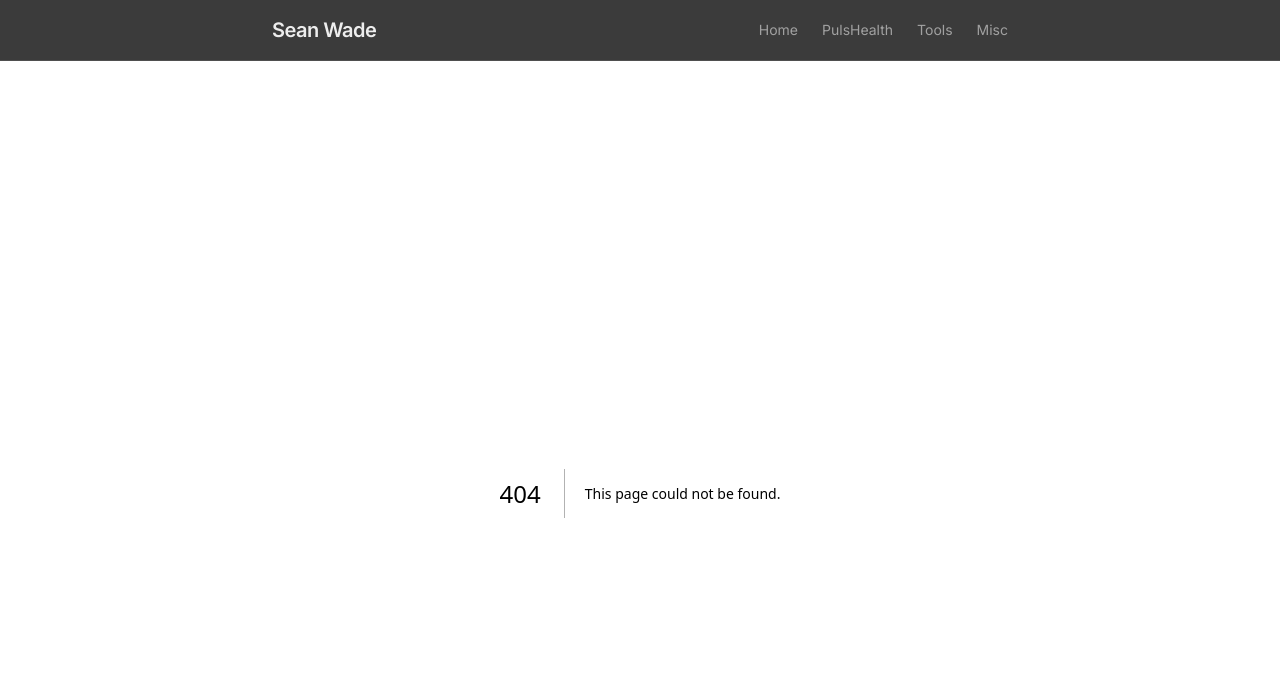
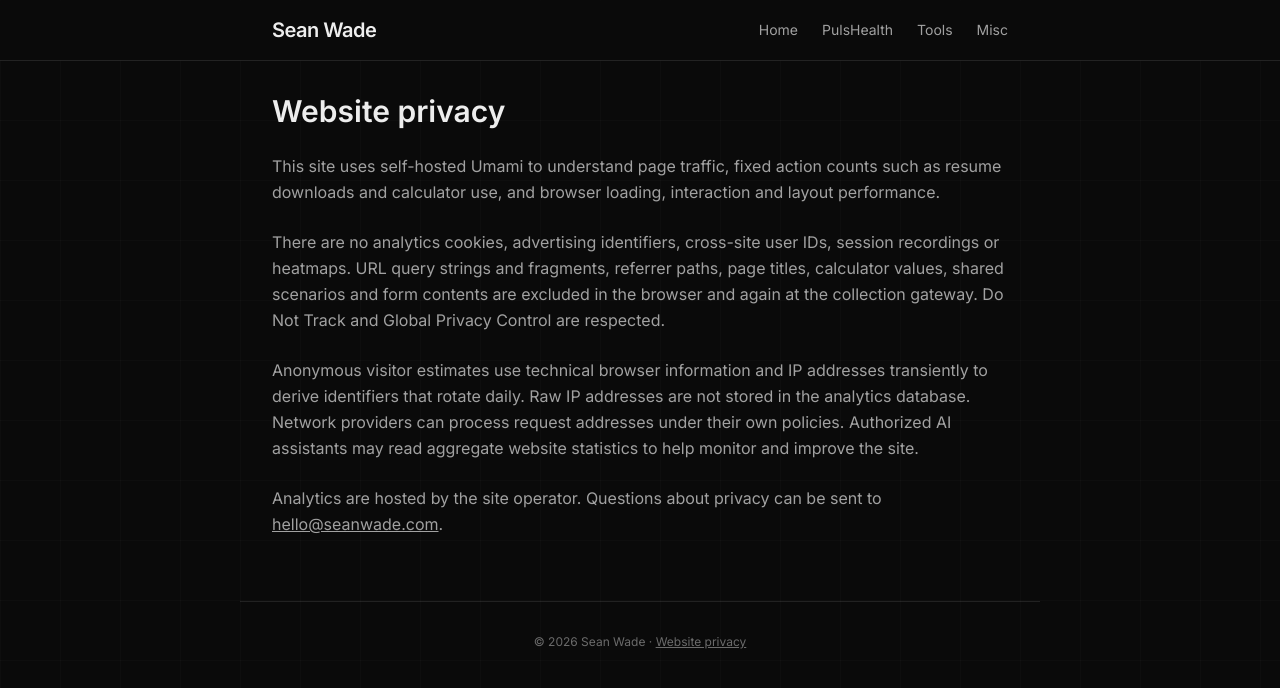
Before and after one commit to smwade/seanwade, a Next.js app: page /privacy in a window 1280 px wide. Before the commit this address had no page. Shown: the top 688 px of the page. Built offline with nearby package versions, Linux system fonts and the light colour scheme.

Commit message:
site: migrate website analytics to self-hosted Umami (#2)
Pilot self-hosted Umami across the site and standalone calculators while preserving private scenario inputs.

Signed-off-by: Sean Wade <12020278+smwade@users.noreply.github.com>

```diff
--- /dev/null
+++ b/public/analytics.js
@@ -0,0 +1,52 @@
+// Public site ID, not a credential. The collection gateway repeats these privacy filters.
+(() => {
+  if (window.siteAnalyticsLoaded || !['seanwade.com', 'www.seanwade.com'].includes(location.hostname)) return;
+  if (navigator.doNotTrack === '1' || navigator.globalPrivacyControl) return;
+  window.siteAnalyticsLoaded = true;
+  const config = document.currentScript?.dataset || {};
+  const tool = ['investment_calculator', 'domain_investing'].includes(config.tool) ? config.tool : undefined;
+  window.siteAnalyticsBeforeSend = (type, payload) => {
+    if (!['event', 'performance'].includes(type)) return false;
+    let referrer = '';
+    try { referrer = new URL(String(payload.referrer || '')).origin; } catch { /* direct */ }
+    const data = {};
+    if (tool) data.tool = tool;
+    return {...payload, url:location.pathname, referrer, title:'', id:undefined, data:Object.keys(data).length ? data : undefined};
+  };
+  const pending = [];
+  const track = name => {
+    try { if (window.umami) window.umami.track(name, tool ? {tool} : undefined); else if (pending.length < 20) pending.push(name); } catch { /* never interrupt a user action */ }
+  };
+  const tag = document.createElement('script');
+  tag.src = 'https://collect.ordinaryrocket.com/script.js';
+  tag.async = true;
+  Object.assign(tag.dataset, {websiteId:'e0c7fdf4-32bc-44dd-91c3-57aeccbd58ae', domains:'seanwade.com,www.seanwade.com', excludeSearch:'true', excludeHash:'true', doNotTrack:'true', performance:'true', beforeSend:'siteAnalyticsBeforeSend'});
+  tag.addEventListener('load', () => { if(tool)track('tool_open'); for(const name of pending.splice(0))track(name); });
+  document.head.appendChild(tag);
+  document.addEventListener('click', event => {
+    if (!event.isTrusted || !(event.target instanceof Element)) return;
+    const link = event.target.closest('a[href]');
+    if (!link) return;
+    let name;
+    try {
+      const url = new URL(link.href, location.origin);
+      if (link.dataset.analyticsEvent === 'resume_download') name = 'resume_download';
+      else if (url.protocol === 'mailto:') name = 'contact_click';
+      else if (url.hostname === 'github.com') name = 'github_click';
+      else if (url.origin === location.origin && url.pathname.startsWith('/tools/')) name = 'tool_open';
+      else if (url.hostname === 'pulshealth.com' || url.hostname === 'labs.seanwade.com') name = 'project_click';
+    } catch { return; }
+    if(name)track(name);
+  });
+  if(tool){
+    let used=false;
+    const use=()=>{if(!used){used=true;track('tool_interaction');}};
+    document.addEventListener('change',event=>{if(event.isTrusted && event.target instanceof Element && event.target.matches('input,select'))use();});
+    document.addEventListener('click',event=>{
+      if(!event.isTrusted || !(event.target instanceof Element))return;
+      if(event.target.closest('.mode-btn,.comm-btn'))use();
+      if(event.target.closest('#shareBtn')){use();track('tool_share');}
+      if(event.target.closest('#exportBtn,#downloadBtn')){use();track('tool_export');}
+    },{capture:true});
+  }
+})();
--- a/public/tools/analytics.js
+++ b/public/tools/analytics.js
@@ -1,72 +1,12 @@
-// Keep shared financial scenarios in the calculator, never in analytics URLs.
+// Preserve shared calculator state locally before initializing privacy-filtered analytics.
 (() => {
-  const script = document.currentScript;
-  const tool = script.dataset.tool;
-  const path = script.dataset.path;
-  window.calculatorSearch = window.location.search;
-  if (window.location.search || window.location.hash) {
-    history.replaceState(null, '', window.location.pathname);
-  }
-
-  const pageLocation = window.location.origin + path;
-  let pageReferrer = '';
-  try {
-    const referrer = new URL(document.referrer);
-    if (referrer.protocol === 'https:' || referrer.protocol === 'http:') {
-      pageReferrer = referrer.origin + referrer.pathname;
-    }
-  } catch { /* Direct visits have no referrer. */ }
-
-  window.dataLayer = window.dataLayer || [];
-  window.gtag = function () { window.dataLayer.push(arguments); };
-  window.gtag('js', new Date());
-  window.gtag('config', 'G-82TGJ7K92V', {
-    send_page_view: false,
-    page_location: pageLocation,
-    page_referrer: pageReferrer,
-  });
-  window.gtag('event', 'page_view', {
-    page_location: pageLocation,
-    page_referrer: pageReferrer,
-  });
-
+  const source = document.currentScript;
+  window.calculatorSearch = location.search;
+  if (location.search || location.hash) history.replaceState(null, '', location.pathname);
   const tag = document.createElement('script');
-  tag.async = true;
-  tag.src = 'https://www.googletagmanager.com/gtag/js?id=G-82TGJ7K92V';
+  tag.src = '/analytics.js';
+  tag.dataset.tool = source.dataset.tool;
+  tag.dataset.path = source.dataset.path;
+  tag.defer = true;
   document.head.appendChild(tag);
-
-  function track(name, mode) {
-    const parameters = {
-      tool_id: tool,
-      page_location: pageLocation,
-      page_referrer: pageReferrer,
-    };
-    if (['fixed', 'historical', 'goal', 'pct'].includes(mode)) {
-      parameters.calculator_mode = mode;
-    }
-    window.gtag('event', name, parameters);
-  }
-
-  let used = false;
-  function trackUse() {
-    if (used) return;
-    used = true;
-    track('calculator_use');
-  }
-  document.addEventListener('change', (event) => {
-    if (event.isTrusted && event.target instanceof Element && event.target.matches('input, select')) trackUse();
-  });
-  document.addEventListener('click', (event) => {
-    if (!event.isTrusted || !(event.target instanceof Element)) return;
-    const modeButton = event.target.closest('.mode-btn, .comm-btn');
-    if (modeButton && !modeButton.classList.contains('active')) {
-      trackUse();
-      track('calculator_mode_change', modeButton.dataset.mode);
-    }
-    if (event.target.closest('#shareBtn')) {
-      trackUse();
-      // Counts a share attempt; no shared URL or scenario values are reported.
-      track('calculator_share_click');
-    }
-  }, { capture: true });
 })();
--- a/src/app/layout.tsx
+++ b/src/app/layout.tsx
@@ -1,8 +1,8 @@
 import type { Metadata } from "next";
 import { Inter } from "next/font/google";
-import Script from "next/script";
 import Navbar from "@/components/Navbar";
 import AnalyticsEvents from "@/components/AnalyticsEvents";
+import Footer from "@/components/Footer";
 import "./globals.css";
 
 const inter = Inter({
@@ -59,18 +59,6 @@ export default function RootLayout({
       <head>
         <meta name="color-scheme" content="dark" />
         <meta name="theme-color" content="#0a0a0a" />
-        <Script
-          src="https://www.googletagmanager.com/gtag/js?id=G-82TGJ7K92V"
-          strategy="afterInteractive"
-        />
-        <Script id="gtag-init" strategy="afterInteractive">
-          {`
-            window.dataLayer = window.dataLayer || [];
-            function gtag(){dataLayer.push(arguments);}
-            gtag('js', new Date());
-            gtag('config', 'G-82TGJ7K92V');
-          `}
-        </Script>
       </head>
       <body>
         <Navbar />
@@ -78,6 +66,7 @@ export default function RootLayout({
         <main className="mx-auto max-w-[800px] px-8 pt-8 pb-16 max-sm:px-5">
           {children}
         </main>
+        <Footer />
         <script
           type="application/ld+json"
           dangerouslySetInnerHTML={{
--- /dev/null
+++ b/src/app/privacy/page.tsx
@@ -0,0 +1,17 @@
+import type { Metadata } from "next";
+
+export const metadata: Metadata = {
+  title: "Website privacy | Sean Wade",
+  description: "Cookie-free, self-hosted website analytics and what this site collects.",
+  alternates: { canonical: "/privacy/" },
+};
+
+export default function PrivacyPage() {
+  return <article className="space-y-6 text-text-secondary leading-relaxed">
+    <h1 className="text-3xl font-semibold text-text-primary">Website privacy</h1>
+    <p>This site uses self-hosted Umami to understand page traffic, fixed action counts such as resume downloads and calculator use, and browser loading, interaction and layout performance.</p>
+    <p>There are no analytics cookies, advertising identifiers, cross-site user IDs, session recordings or heatmaps. URL query strings and fragments, referrer paths, page titles, calculator values, shared scenarios and form contents are excluded in the browser and again at the collection gateway. Do Not Track and Global Privacy Control are respected.</p>
+    <p>Anonymous visitor estimates use technical browser information and IP addresses transiently to derive identifiers that rotate daily. Raw IP addresses are not stored in the analytics database. Network providers can process request addresses under their own policies. Authorized AI assistants may read aggregate website statistics to help monitor and improve the site.</p>
+    <p>Analytics are hosted by the site operator. Questions about privacy can be sent to <a className="underline" href="mailto:hello@seanwade.com">hello@seanwade.com</a>.</p>
+  </article>;
+}
--- a/src/app/sitemap.ts
+++ b/src/app/sitemap.ts
@@ -53,5 +53,6 @@ export default function sitemap(): MetadataRoute.Sitemap {
       priority: 0.7,
     },
     ...blogEntries,
+    { url: `${BASE_URL}/privacy/`, changeFrequency: "yearly", priority: 0.2 },
   ];
 }
--- a/src/components/AnalyticsEvents.tsx
+++ b/src/components/AnalyticsEvents.tsx
@@ -1,28 +1,5 @@
-"use client";
-
-import { useEffect } from "react";
-
-declare global {
-  interface Window {
-    gtag?: (command: string, name: string, parameters?: Record<string, string>) => void;
-  }
-}
+import Script from "next/script";
 
 export default function AnalyticsEvents() {
-  useEffect(() => {
-    function trackClick(event: MouseEvent) {
-      if (!(event.target instanceof Element)) return;
-      const link = event.target.closest<HTMLAnchorElement>("a[data-analytics-event]");
-      const eventName = link?.dataset.analyticsEvent;
-      if (eventName !== "contact_click" && eventName !== "resume_download") return;
-      window.gtag?.("event", eventName, {
-        // Report the action without email addresses, link URLs, or query values.
-        page_location: `${window.location.origin}${window.location.pathname}`,
-      });
-    }
-    document.addEventListener("click", trackClick);
-    return () => document.removeEventListener("click", trackClick);
-  }, []);
-
-  return null;
+  return <Script src="/analytics.js" strategy="afterInteractive" />;
 }
--- a/src/components/Footer.tsx
+++ b/src/components/Footer.tsx
@@ -3,6 +3,7 @@ export default function Footer() {
     <footer className="mx-auto max-w-[800px] border-t border-border-subtle px-8 pt-8 pb-8 text-center max-sm:px-5">
       <p className="text-xs text-text-tertiary">
         &copy; {new Date().getFullYear()} Sean Wade
+        {" · "}<a href="/privacy/" className="underline">Website privacy</a>
       </p>
     </footer>
   );
```
Also changed, not shown: 2 other files (tests, documents, lock files or other folders).
